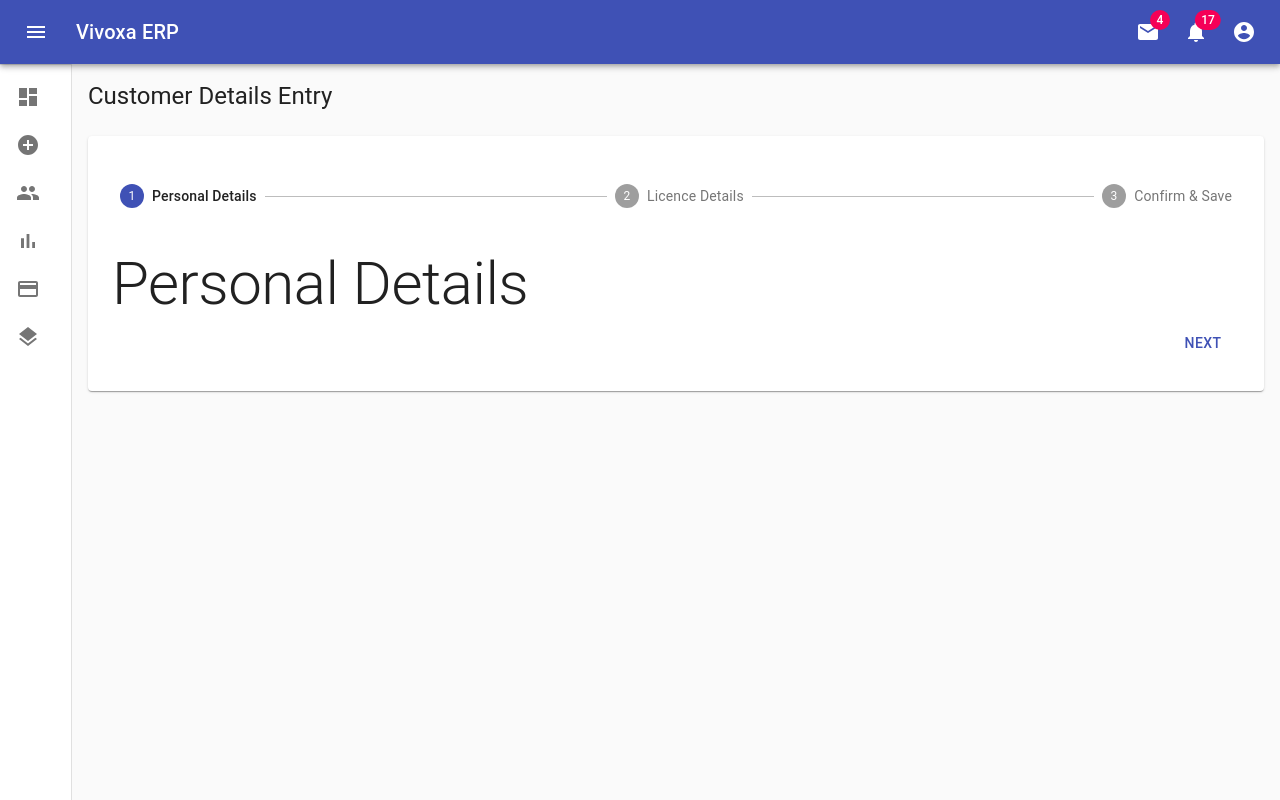
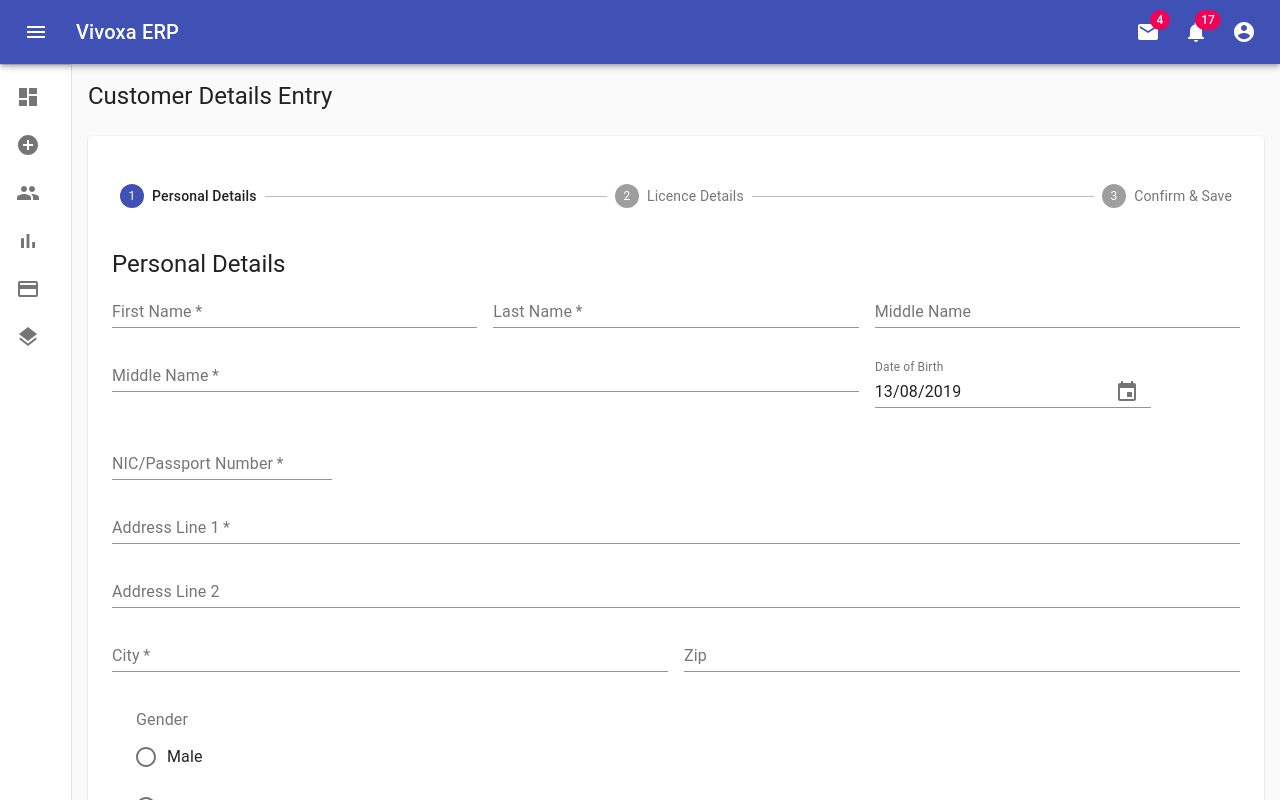
Before and after one commit to vivoxalabs/VivoxaERP, a React (Create React App) app: page /final-entry in a window 1280 px wide. Built offline with nearby package versions, Linux system fonts and the light colour scheme.

Commit message:
cust-final

```diff
--- a/src/components/FinalEntry.jsx
+++ b/src/components/FinalEntry.jsx
@@ -98,7 +98,7 @@ export default function FinalEntry() {
                   {activeStep !== 0 && (
                     <Button
                       className={classes.button}
-                      variant="contained"
+                      variant="outlined"
                       color="primary"
                       onClick={handleBack}
                     >
@@ -107,11 +107,11 @@ export default function FinalEntry() {
                   )}
                   <Button
                     className={classes.button}
-                    varient="contained"
+                    variant="contained"
                     color="primary"
                     onClick={handleNext}
                   >
-                    Next
+                    {activeStep === steps.length - 1 ? "Save" : "Next"}
                   </Button>
                 </div>
               </React.Fragment>
--- a/src/components/sub-components/final-entry/PersonDetailsS1.jsx
+++ b/src/components/sub-components/final-entry/PersonDetailsS1.jsx
@@ -1,13 +1,191 @@
-import React from 'react';
-import { CssBaseline, Typography } from '@material-ui/core';
+import React from "react";
+import "date-fns";
+import DateFnsUtils from "@date-io/date-fns";
+import {
+  CssBaseline,
+  Typography,
+  Grid,
+  TextField,
+  FormControl,
+  FormLabel,
+  FormControlLabel,
+  Radio,
+  RadioGroup,
+  makeStyles
+} from "@material-ui/core";
 
-export default function PersonDetailsS1(){
-    return(
-        <React.Fragment>
-            <CssBaseline/>
-            <Typography variant='h2'>
-                Personal Details
-            </Typography>
-        </React.Fragment>
-    )
+import {
+  MuiPickersUtilsProvider,
+  KeyboardDatePicker
+} from "@material-ui/pickers";
+
+const useStyles = makeStyles(theme => ({
+  layout: {
+    width: "auto",
+    marginLeft: theme.spacing(2),
+    marginRight: theme.spacing(2)
+  },
+  paper: {
+    marginTop: theme.spacing(3),
+    marginBottom: theme.spacing(3),
+    padding: theme.spacing(3)
+  },
+  formControl: {
+    margin: theme.spacing(3)
+  }
+}));
+
+export default function PersonDetailsS1() {
+  const classes = useStyles();
+  const [selectedDate, setSelectedDate] = React.useState(new Date());
+  const [genderValue, setGenderValue] = React.useState("null");
+
+  const handleGenderChange = event => {
+    setGenderValue(event.target.value);
+  };
+  const handleDateChange = date => {
+    setSelectedDate(date);
+  };
+  return (
+    <React.Fragment>
+      <CssBaseline />
+      <Typography variant="h5">Personal Details</Typography>
+      <Grid container spacing={2}>
+        <Grid item xs={12} md={4} lg={4}>
+          <TextField
+            required
+            id="fname"
+            name="fname"
+            label="First Name"
+            fullWidth
+          />
+        </Grid>
+        <Grid item xs={12} md={4} lg={4}>
+          <TextField
+            required
+            id="lname"
+            name="lname"
+            label="Last Name"
+            fullWidth
+          />
+        </Grid>
+        <Grid item xs={12} md={4} lg={4}>
+          <TextField
+            id="midname"
+            name="midName"
+            label="Middle Name"
+            fullWidth
+          />
+        </Grid>
+
+        <Grid item xs={12} md={8} lg={8}>
+          <TextField
+            required
+            id="midname"
+            name="midName"
+            label="Middle Name"
+            fullWidth
+          />
+        </Grid>
+        <Grid item xs={12} md={4} lg={4}>
+          <MuiPickersUtilsProvider utils={DateFnsUtils}>
+            <KeyboardDatePicker
+              disableToolbar
+              variant="inline"
+              format="dd/MM/yyyy"
+              margin="normal"
+              id="dob"
+              label="Date of Birth"
+              value={selectedDate}
+              onChange={handleDateChange}
+              KeyboardButtonProps={{
+                "aria-label": "change date"
+              }}
+            />
+          </MuiPickersUtilsProvider>
+        </Grid>
+        <Grid item xs={12} md={8} lg={8}>
+          <TextField
+            required
+            id="nic"
+            name="nic/pass"
+            label="NIC/Passport Number"
+          />
+        </Grid>
+        <Grid item xs={12} md={12} lg={12}>
+          <TextField
+            required
+            id="address1"
+            name="address1"
+            label="Address Line 1"
+            fullWidth
+            autoComplete="address1"
+          />
+        </Grid>
+        <Grid item xs={12} md={12} lg={12}>
+          <TextField
+            id="address2"
+            name="address2"
+            label="Address Line 2"
+            fullWidth
+            autoComplete="address2"
+          />
+        </Grid>
+        <Grid item xs={12} md={6} lg={6}>
+          <TextField
+            required
+            id="city"
+            name="city"
+            label="City"
+            fullWidth
+            autoComplete="city"
+          />
+        </Grid>
+        <Grid item xs={12} md={6} lg={6}>
+          <TextField
+            id="zip"
+            name="zip"
+            label="Zip"
+            fullWidth
+            autoComplete="city"
+          />
+        </Grid>
+        <Grid item xs={12} md={12} lg={12}>
+          <FormControl component="fieldset" className={classes.formControl}>
+            <FormLabel component="legend">Gender</FormLabel>
+            <RadioGroup
+              aria-label="gender"
+              name="gender"
+              value={genderValue}
+              onChange={handleGenderChange}
+            >
+              <FormControlLabel value="male" control={<Radio />} label="Male" />
+              <FormControlLabel
+                value="female"
+                control={<Radio />}
+                label="Female"
+              />
+            </RadioGroup>
+          </FormControl>
+        </Grid>
+        <Grid item xs={12} md={4} lg={4}>
+          <TextField
+            required
+            id="contact1"
+            name="contact1"
+            label="Contact Number 1"
+
+          />
+        </Grid>
+        <Grid item xs={12} md={4} lg={4}>
+          <TextField
+            id="contact2"
+            name="contact2"
+            label="Contact Number 2"
+
+          />
+        </Grid>
+      </Grid>
+    </React.Fragment>
+  );
 }
```
